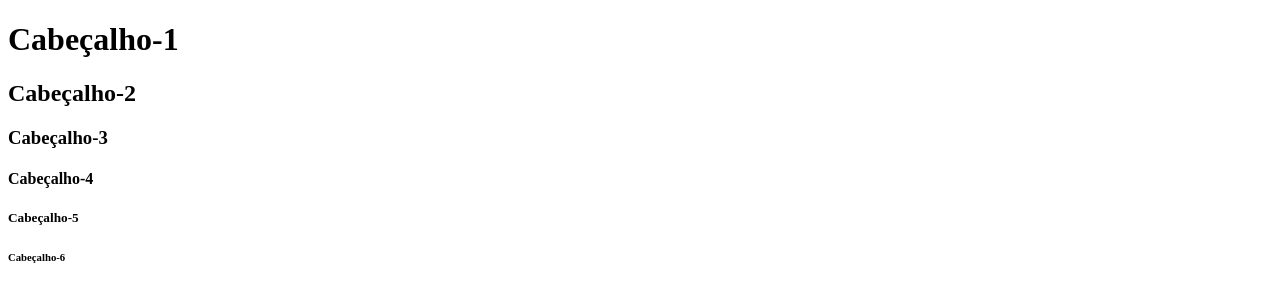
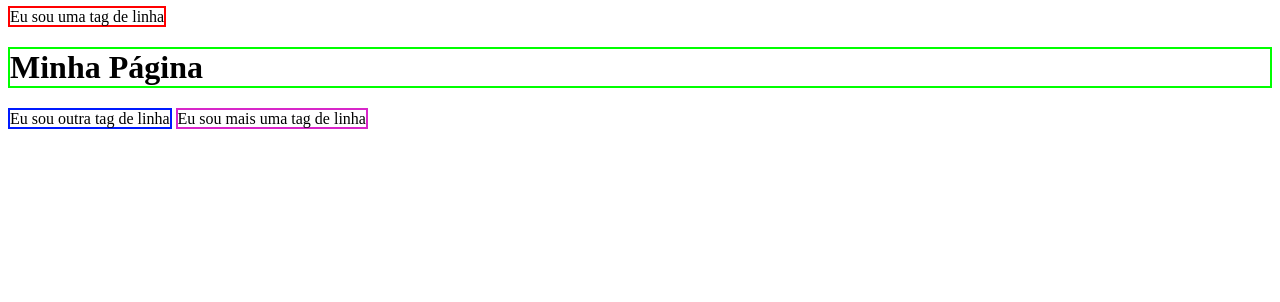
Before and after one commit to BrennoVilela/Aula-Front, a plain HTML site: page index.html in a window 1280 px wide. Drawn offline with Linux system fonts and the light colour scheme.

Commit message:
Iniciando com tags de linha e tags de bloco

```diff
--- a/index.html
+++ b/index.html
@@ -1,16 +1,19 @@
-<!DOCTYPE html><!-- Este é o DTD do HTML 5. -->
+<!DOCTYPE html>
+<!-- Este é o DTD do HTML 5. -->
 <html lang="pt-br">
-	<head>
-		<meta charset="UTF-8">
-		<meta name="viewport" content="width=device-width, initial-scale=1.0">
-		<title>Exemplo de HTML</title>
-	</head>
-	<body>
-		<h1>Cabeçalho-1</h1>
-		<h2>Cabeçalho-2</h2>
-		<h3>Cabeçalho-3</h3>
-		<h4>Cabeçalho-4</h4>
-		<h5>Cabeçalho-5</h5>
-		<h6>Cabeçalho-6</h6>
-	</body>
+  <head>
+    <meta charset="UTF-8" />
+    <meta name="viewport" content="width=device-width, initial-scale=1.0" />
+    <title>Exemplo de HTML</title>
+  </head>
+  <body>
+    <!-- Criar uma tag do tipo BLOCO e que vai ser um containêr -->
+
+    <!--Exemplo de tags de linha-->
+    <!--Aproveitando e aplcando algum estilo inline através do atributo style-->
+    <span style="border: solid 2px #ff0000">Eu sou uma tag de linha</span>
+    <h1 style="border: solid 2px #00ff00">Minha Página</h1>
+    <span style="border: solid 2px #001aff">Eu sou outra tag de linha</span>
+    <span style="border: solid 2px #d826c9">Eu sou mais uma tag de linha</span>
+  </body>
 </html>
```
